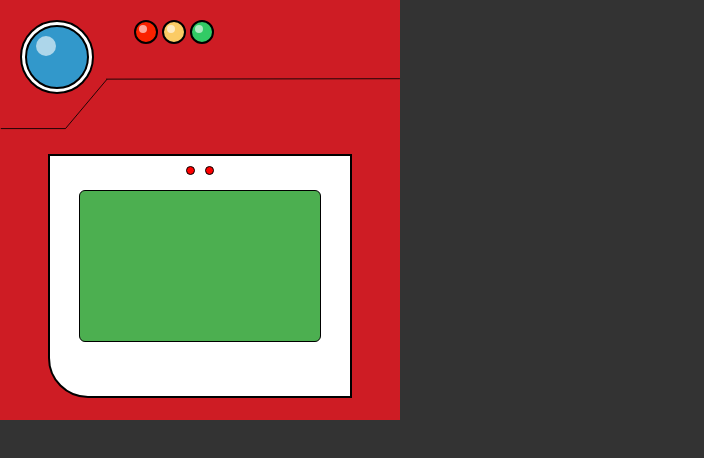
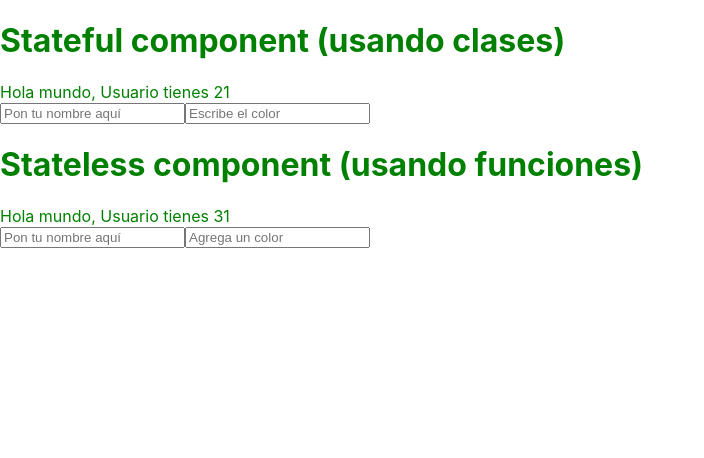
Before and after one commit to noelrock333/pokedex-bedu, a React (Create React App) app: page / in a window 1280 px wide. Shown: the top 458 px of the page, without its empty margins (0-704 px from the left). Built offline with nearby package versions, Linux system fonts and the light colour scheme.

Commit message:
Cambiamos css por sass Agregamos componentes stateless y stateful

```diff
--- a/package.json
+++ b/package.json
@@ -9,6 +9,7 @@
     "react": "^17.0.2",
     "react-dom": "^17.0.2",
     "react-scripts": "5.0.0",
+    "sass": "^1.49.8",
     "styled-components": "^5.3.3",
     "web-vitals": "^2.1.4"
   },
--- a/src/App.js
+++ b/src/App.js
@@ -1,9 +1,13 @@
 import PokedexLeft from './components/PokedexLeft'
+import ComponenteConEstado from './components/ComponenteConEstado'
+import ComponenteSinEstado from './components/ComponenteSinEstado';
 
 function App() {
   return (
     <div className="App">
-      <PokedexLeft />
+      {/* <PokedexLeft /> */}
+      <ComponenteConEstado color="green"/>
+      <ComponenteSinEstado color="green" />
     </div>
   );
 }
--- /dev/null
+++ b/src/components/ComponenteConEstado/index.js
@@ -0,0 +1,36 @@
+import { Component } from 'react'
+
+// Stateful component
+class ComponenteConEstado extends Component {
+    constructor(props) {
+        super(props)
+        this.state = {
+            name: 'Usuario',
+            age: 21,
+            color: this.props.color
+        }
+    }
+
+    handleNameInputChange = (event) => {
+        this.setState({ name: event.target.value })
+    }
+
+    handleColorInputChange = (event) => {
+        this.setState({ color: event.target.value })
+    }
+
+    render() {
+        const { name, age } = this.state
+        return (
+            <div data-id="" id="" className="" style={{ color: this.state.color }}>
+                <h1>Stateful component (usando clases)</h1>
+                Hola mundo, {name} tienes {age}
+                <br></br>
+                <input type="text" placeholder="Pon tu nombre aquí" onChange={this.handleNameInputChange} />
+                <input type="text" placeholder="Escribe el color" onChange={this.handleColorInputChange}/>
+            </div>
+        )
+    }
+}
+
+export default ComponenteConEstado
--- /dev/null
+++ b/src/components/ComponenteSinEstado/index.js
@@ -0,0 +1,19 @@
+import { useState } from 'react'
+
+// Stateless component
+function ComponenteSinEstado(props) {
+    let [name, setName] = useState('Usuario')
+    let [age, setAge] = useState(31)
+    let [color, setColor] = useState(props.color)
+    return (
+        <div style={{ color: color }}>
+            <h1>Stateless component (usando funciones)</h1>
+            Hola mundo, {name} tienes {age}
+            <br></br>
+            <input type="text" placeholder="Pon tu nombre aquí" onChange={(event) => setName(event.target.value)}  />
+            <input type="text" placeholder="Agrega un color" onChange={(ev) => setColor(ev.target.value)} />
+        </div>
+    )
+}
+
+export default ComponenteSinEstado
--- a/src/components/Led/index.js
+++ b/src/components/Led/index.js
@@ -2,9 +2,9 @@ import LedStyled from "./styled"
 
 function Led(props) {
     return (
-        <LedStyled color={props.color} size={props.size}>
+        <div className="led" style={{ backgroundColor: props.color }}>
             <div className="brigth"></div>
-        </LedStyled>
+        </div>
     )
 }
 
--- a/src/index.js
+++ b/src/index.js
@@ -1,6 +1,6 @@
 import React from 'react';
 import ReactDOM from 'react-dom';
-import './index.css';
+import './index.scss';
 import App from './App';
 import reportWebVitals from './reportWebVitals';
 
--- a/src/index.css
+++ b/src/index.scss
@@ -5,10 +5,28 @@ body {
     sans-serif;
   -webkit-font-smoothing: antialiased;
   -moz-osx-font-smoothing: grayscale;
-  background-color: #333;
 }
 
 code {
   font-family: source-code-pro, Menlo, Monaco, Consolas, 'Courier New',
     monospace;
 }
+
+.led {
+  width: 20px;
+  height: 20px;
+  border: 2px solid black;
+  border-radius: 50%;
+  background-color: red;
+  position: relative;
+  .brigth {
+      width: 8px;
+      height: 8px;
+      background-color: white;
+      border-radius: 50%;
+      position: absolute;
+      top: 3px;
+      left: 3px;
+      opacity: 0.6;
+  }
+}
```
Also changed, not shown: 1 other file (tests, documents, lock files or other folders).
